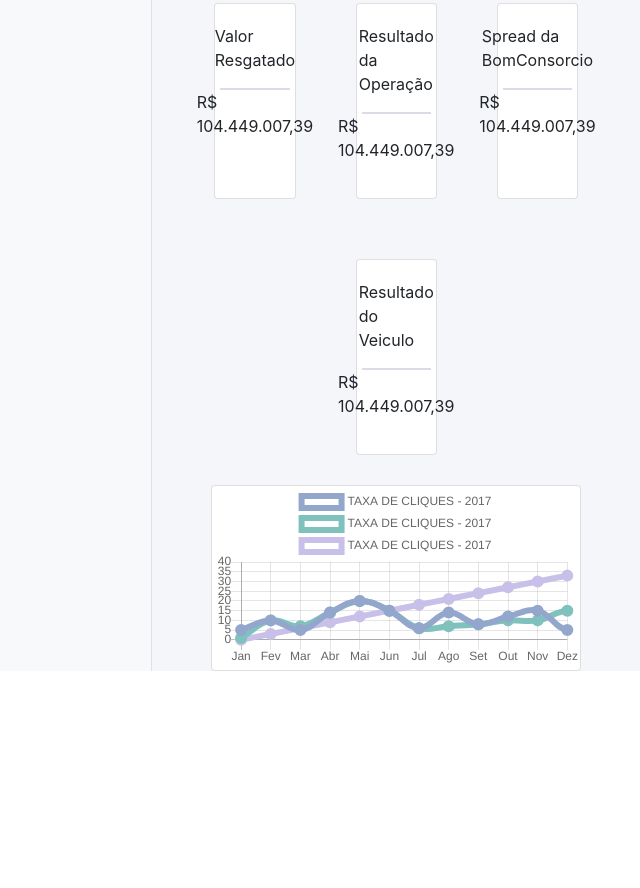
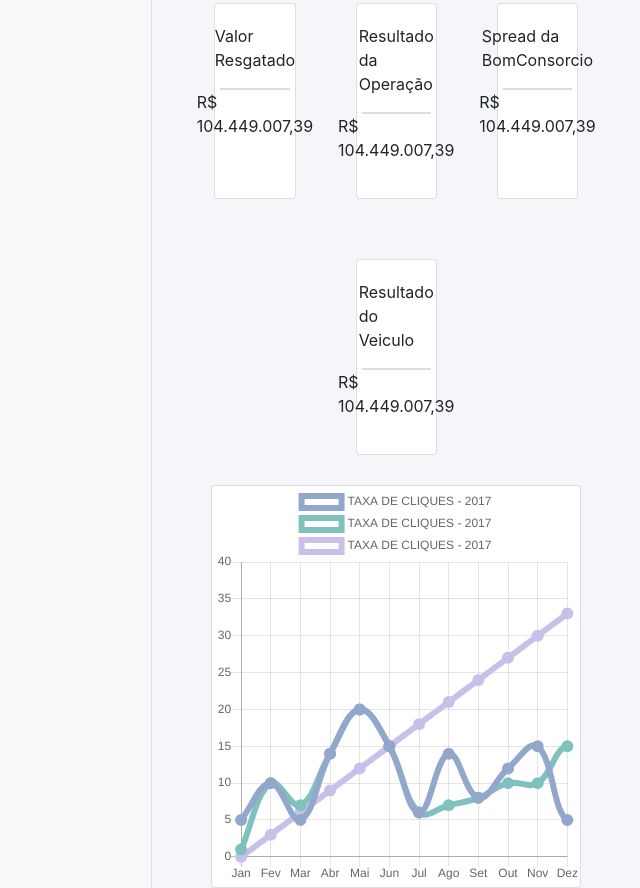
Before and after one commit to CoderTayrone/Dashboard-BomConsorcio, a plain HTML site: page index.html in a window 768 px wide. Shown: the part 1164-2052 px from the top of the page, without its empty margins (128-768 px from the left). Before the commit the page ends 1835 px from the top, so only its background shows below. Drawn offline with nearby package versions, Linux system fonts and the light colour scheme.

Commit message:
DashBoard

```diff
--- a/css/simple-sidebar.css
+++ b/css/simple-sidebar.css
@@ -44,6 +44,10 @@
   #sidebar-wrapper {
     margin-left: 0;
   }
+  .graf{
+    width: 100%;
+    height: 50vh;
+  }
 
   #page-content-wrapper {
     min-width: 0;
@@ -54,3 +58,12 @@
     margin-left: -15rem;
   }
 }
+
+@media (max-width: 768px) {
+
+  .graf{
+    width: 100%;
+    height: 20vh;
+  }
+
+}
--- a/index.html
+++ b/index.html
@@ -248,7 +248,7 @@
 
                                 <div class="row card" >
 
-                                    <canvas class="line-chart" style="height: 50vh;"></canvas>
+                                    <canvas class="line-chart graf" style="height: 50vh;"></canvas>
 
                                 </div>
 
```
